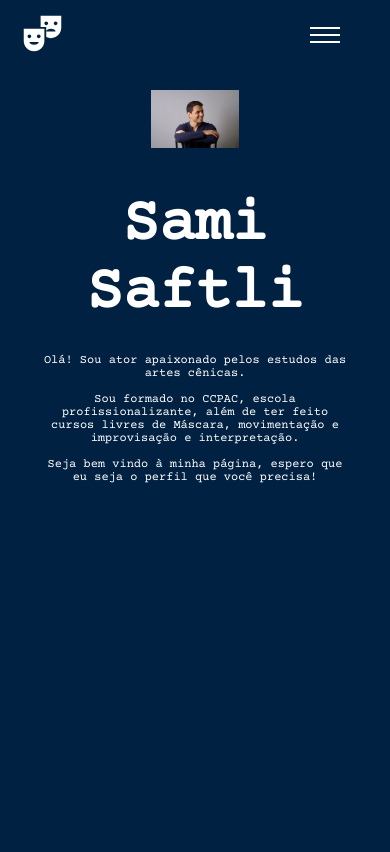
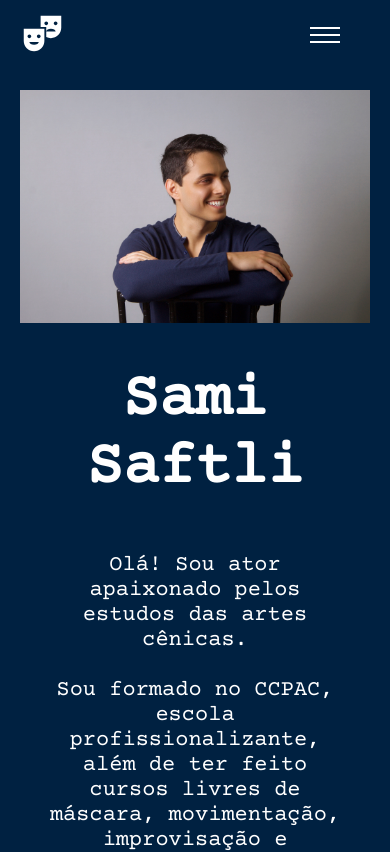
Before and after one commit to samisafatli/PortfolioGallery, a React (Vite) app: page / in a window 390 px wide. Shown: the top 852 px of the page. Built offline with nearby package versions, Linux system fonts and the light colour scheme.

Commit message:
Update gallery and contactpage styles

```diff
--- a/src/Components/Gallery/Gallery.css
+++ b/src/Components/Gallery/Gallery.css
@@ -0,0 +1,3 @@
+.gallery_container {
+    margin-bottom: 30px;
+}
--- a/src/Components/Gallery/Gallery.tsx
+++ b/src/Components/Gallery/Gallery.tsx
@@ -6,7 +6,7 @@ import data from './GalleryData.json';
 
 export const Gallery = () => {
     return (
-        <div>
+        <div className="gallery_container">
             <ImageGallery
                 showBullets={true}
                 showPlayButton={false}
--- a/src/Pages/ContactPage/ContactPage.css
+++ b/src/Pages/ContactPage/ContactPage.css
@@ -1,17 +1,29 @@
-
 .contact_page_container {
-    background-image: url('../public/photos/background_IMG_2253.JPG');
-    background-size: cover;
-    background-position: right;
   height: 90vh;
-  }
-
-.contact-page {
-    text-align: center;
+  display: flex;
+  flex-direction: row;
+  align-items: center;
+  justify-content: center;
   padding: 20px;
 }
 
-  .contact-page h1 {
+.imageSection {
+  flex: 1;
+  width: 25%;
+}
+
+.actorImage {
+  object-fit: cover;
+  width: 100%;
+}
+
+.contact-form {
+  text-align: center;
+  padding: 20px;
+  flex: 1;
+}
+
+.contact-form h1 {
   font-size: 4rem;
   color: white;
 }
@@ -63,9 +75,29 @@
   font-weight: bold;
 }
 
-  @media screen and (max-width: 768px) {
+@media (max-width: 768px) {
+  .contact_page_container {
+    margin-bottom: 60px;
+    flex-direction: column;
+  }
 
-    form {
-      max-width: 90%;
+  .imageSection {
+    min-width: 100%;
+  }
+
+  .contact-image {
+    width: 100%;
+    opacity: 0.3;
+    position: absolute;
+    z-index: -1;
+  }
+
+  .contact-form {
+    z-index: 1;
+    font-size: 3rem;
+  }
+
+  button[type="submit"] {
+    font-size: 3rem;
   }
 }
--- a/src/Pages/ContactPage/ContactPage.tsx
+++ b/src/Pages/ContactPage/ContactPage.tsx
@@ -1,7 +1,9 @@
 import { useState } from 'react';
 import './ContactPage.css'
+import { Instagram } from '@mui/icons-material';
 
 export const ContactPage = () => {
+  const instagramPage = 'https://www.instagram.com/samisafatli?igsh=MW9sYzV5YmtxbzFiaw=='
   const [formData, setFormData] = useState({
     name: '',
     email: '',
@@ -21,8 +23,12 @@ export const ContactPage = () => {
 
   return (
     <div className='contact_page_container'>
-      <div className="contact-page">
+      <div className="imageSection">
+        <img src="../public/photos/background_IMG_2253.JPG" alt="BackgroundImage" className="actorImage" />
+      </div>
+      <div className="contact-form">
         <h1>Contact Me</h1>
+        <a href={instagramPage} target="_blank" rel="noopener noreferrer"><Instagram style={{ color: "white", fontSize: "60px" }} /></a>
         <form onSubmit={handleSubmit}>
           <label htmlFor="name">Name:</label>
           <input
@@ -65,10 +71,7 @@ export const ContactPage = () => {
 
           <button type="submit">Submit</button>
         </form>
-
-      {/* Additional contact information and social media links can be added here */}
       </div>
-
     </div>
   )
 }
--- a/src/Pages/HomePage/HomePage.css
+++ b/src/Pages/HomePage/HomePage.css
@@ -27,11 +27,15 @@ h1{
   padding: 20px;
   color: white;
   text-align: center;
+  font-size: 2.2rem;
 }
-
 
 @media (max-width: 768px) {
   .container {
     flex-direction: column;
   }
+
+  .imageSection {
+    min-width: 100%;
+  }
 }
--- a/src/Pages/HomePage/HomePage.tsx
+++ b/src/Pages/HomePage/HomePage.tsx
@@ -12,7 +12,7 @@ export const HomePage = () => {
           <br/><br/>
           <p>Olá! Sou ator apaixonado pelos estudos das artes cênicas.</p>
           <br/>
-          <p>Sou formado no CCPAC, escola profissionalizante, além de ter feito cursos livres de Máscara, movimentação e improvisação e interpretação.</p>
+          <p>Sou formado no CCPAC, escola profissionalizante, além de ter feito cursos livres de máscara, movimentação, improvisação e interpretação.</p>
           <br/>
           <p>Seja bem vindo à minha página, espero que eu seja o perfil que você precisa!</p>
         </div>
```
Lines whose indentation alone changed are shown as unchanged.
